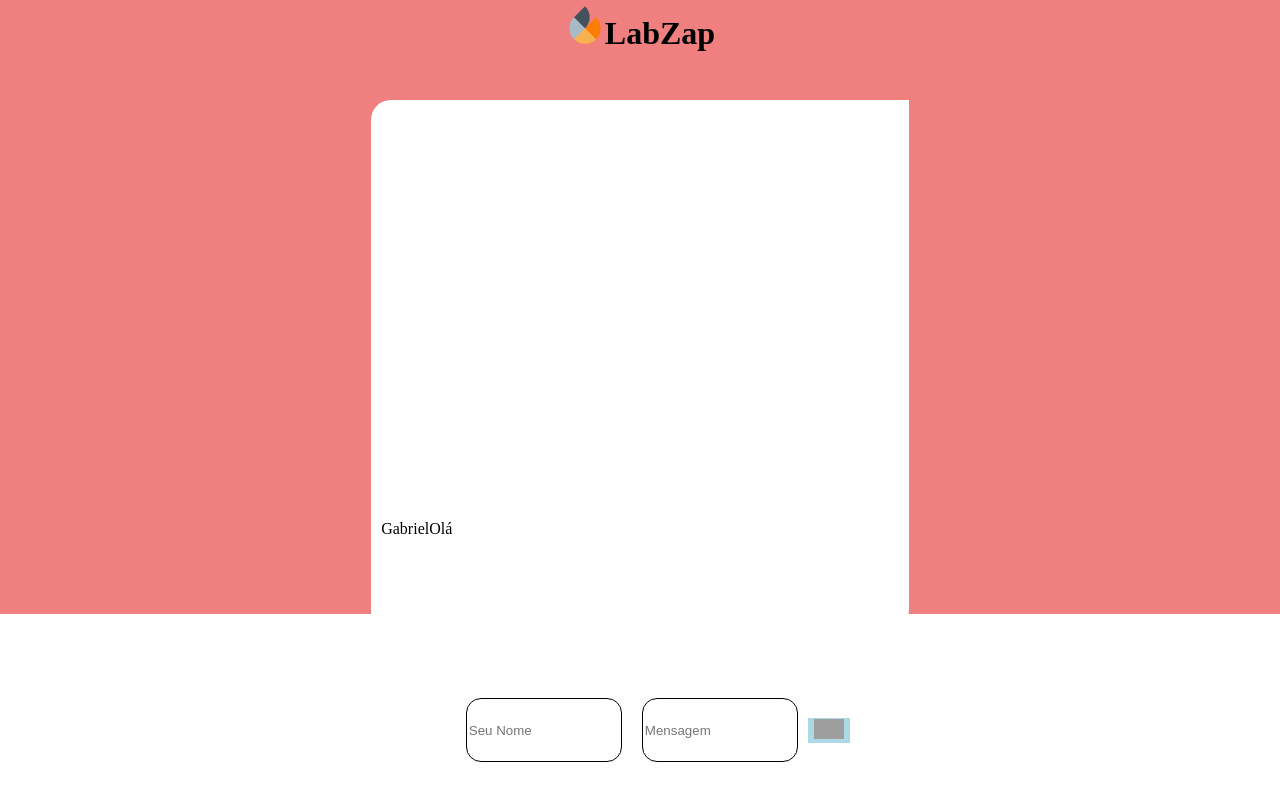
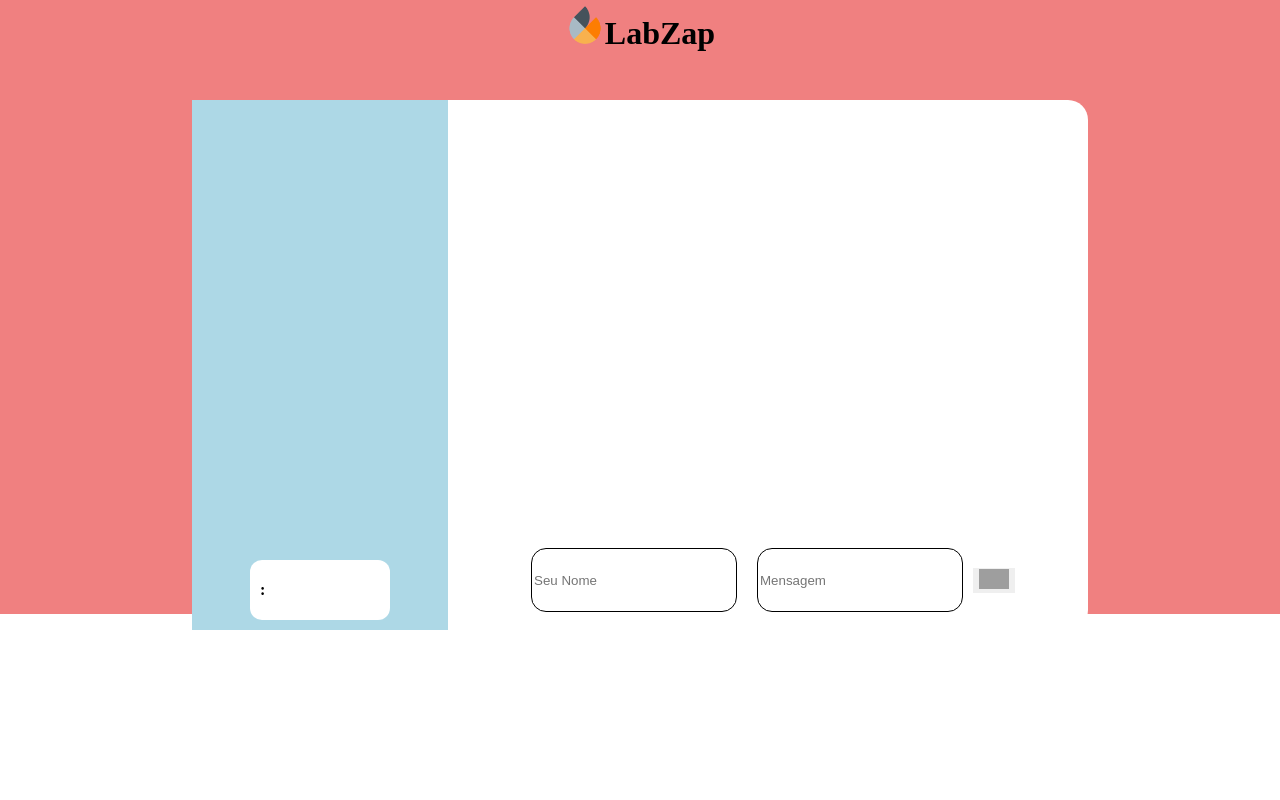
Before and after one commit to future4code/jemison-Gabriel-Carvalho, a React (Create React App) app in the folder modulo3/projeto-whatslab/whatslab/: page / in a window 1280 px wide. Built offline with nearby package versions, Linux system fonts and the light colour scheme; grey boxes are pictures that could not be loaded.

Commit message:
finalizado

```diff
--- a/modulo3/projeto-whatslab/whatslab/src/App.js
+++ b/modulo3/projeto-whatslab/whatslab/src/App.js
@@ -1,36 +1,102 @@
-import React from "react";
+import React, {useState} from "react";
 import './App.css'
 import Logo from './Img/labe-logo.jpg'
-import Chat from './Components/FormsInput/Inputs.js'
-import { Body, Principal, Header, Imagem, Titulo, Sessao} from './Components/Styles/Styled.js'
-import { Tela } from './Components/Mensagens/Mensagens.js'
+import { Body, Header, Imagem, Titulo, Sessao} from './Components/Styles/Styled.js'
+import {Fundo, Tela, Texto} from './Components/Styles/Mensagens.js'
+import {Forms} from './Components/Styles/InputStyle.js'
 
 function App() {
+
+  const [InputName, setInputName] = useState('')
+  const [InputMessage, setInputMessage] = useState('')
+  const [Dados, setDados] = useState(
+        [{
+            nome: '',
+            mensagem: ''
+     }])
+
+
+     const Enviar = () =>{
+        const novoDado ={nome: InputName, mensagem: InputMessage}
+        const mensagens = [...Dados, novoDado]
+        setDados(mensagens)
+    }
+
+    const renderizar = Dados.map((item, key) => {
+      return (
+
+        <Texto key={key}>
+
+          <span className="nome">{item.nome}:</span>
+          <span>{item.mensagem}</span>
+
+        </Texto>
+
+        )
+    })
+
+    const mudarCor = () =>{
+      <Tela>
+
+      </Tela>
+    }
+
+
+    // Funções de eventos
+
+
+    const handleInputName = (e) => {
+        setInputName(e.target.value)
+    }
+
+    const handleInputMessage = (e) => {
+        setInputMessage(e.target.value)
+    }
+
+
   return (
     <Body>
 
-      <Principal>
+
 
         <Header>
           <Imagem src={Logo} alt="Logo da Labenu" />
           <Titulo>LabZap</Titulo>
         </Header>
 
-        <Sessao>
+        <Sessao onClick={mudarCor}>
 
           <Tela>
+              <Fundo>
+                {renderizar}
+              </Fundo>
 
-            <Chat/>
+              <Forms>
+
+                <input
+                    placeholder="Seu Nome"
+                    value={InputName}
+                    onChange={handleInputName}
+
+                />
+                <input
+                    placeholder="Mensagem"
+                    value={InputMessage}
+                    onChange={handleInputMessage}
+
+                />
+                <button onClick={Enviar}>
+                    <img className="icone_enviar" src="https://img.icons8.com/ios/500/sent.png"/>
+                </button>
+
+              </Forms>
 
           </Tela>
 
 
+        </Sessao>
 
 
-
-        </Sessao>
-
-      </Principal>
 
     </Body>
   );
--- a/modulo3/projeto-whatslab/whatslab/src/Components/FormsInput/Inputs.js
+++ /dev/null
@@ -1,72 +0,0 @@
-import React, {useState} from "react"
-import './InputStyle.js'
-import {Forms} from './InputStyle.js'
-import {Texto} from '../Mensagens/Mensagens'
-
-function Chat(){
-
-
-    // Lógica da aplicação
-
-     const [InputName, setInputName] = useState('')
-     const [InputMessage, setInputMessage] = useState('')
-     const [Dados, setDados] = useState(
-        [{
-            nome: 'Gabriel',
-            mensagem: 'Olá'
-     }])
-
-
-     const Enviar = () =>{
-        const novoDado = [{nome: InputName, mensagem: InputMessage} ]
-        const mensagens = [...Dados, novoDado]
-        setDados(mensagens)
-    }
-
-    const renderizar = Dados.map((item, key) => {
-        return (
-            <Texto key={key}>
-                {item.nome}
-                {item.mensagem}
-            </Texto>
-        )
-    })
-
-
-    // Funções de eventos
-
-    const handleInputName = (e) => {
-        setInputName(e.target.value)
-    }
-
-    const handleInputMessage = (e) => {
-        setInputMessage(e.target.value)
-    }
-
-
-
-    return(
-        <main>
-            {renderizar}
-            <Forms>
-
-                <input
-                    placeholder="Seu Nome"
-                    value={InputName}
-                    onChange={handleInputName}
-                />
-                <input
-                    placeholder="Mensagem"
-                    value={InputMessage}
-                    onChange={handleInputMessage}
-                />
-                <button onClick={Enviar}>
-                    <img className="icone_enviar" src="https://img.icons8.com/ios/500/sent.png"/>
-                </button>
-
-            </Forms>
-        </main>
-    )
-}
-
-export default Chat
--- a/modulo3/projeto-whatslab/whatslab/src/Components/Mensagens/Mensagens.js
+++ /dev/null
@@ -1,23 +0,0 @@
-import styled from "styled-components";
-
-export const Tela = styled.div `
-    display: flex;
-    width: 60%;
-    height: 530px;
-    background-color: white;
-    align-items: flex-end;
-    margin: 0 auto;
-    border-radius: 20px 0px;
-`
-
-export const Texto = styled.div `
-    display: flex;
-    flex-direction: column ;
-    align-items:flex-start ;
-    width: 150px;
-    height: 100px;
-    background-color: white;
-    border-radius: 20px ;
-    margin: 10px;
-
-`
--- a/modulo3/projeto-whatslab/whatslab/src/Components/FormsInput/InputStyle.js
+++ b/modulo3/projeto-whatslab/whatslab/src/Components/Styles/InputStyle.js
@@ -4,10 +4,8 @@ export const Forms = styled.div `
     display: flex;
     align-items: center;
     justify-content: center;
-    width: 44%;
+    width: 100%;
     height: 100px;
-    position: absolute;
-    bottom: 20px;
 
     input{
         width: 200px;
@@ -31,6 +29,6 @@ export const Forms = styled.div `
 
     button{
         border: none;
-        background-color: lightblue;
+
     }
 `
--- /dev/null
+++ b/modulo3/projeto-whatslab/whatslab/src/Components/Styles/Mensagens.js
@@ -0,0 +1,39 @@
+import styled from "styled-components";
+
+export const Tela = styled.div `
+    display: flex;
+    width: 70%;
+    height: 530px;
+    background-color: white;
+    align-items: flex-end;
+    margin: 0 auto;
+    border-radius: 20px;
+`
+
+export const Fundo = styled.div `
+    display: flex;
+    flex-wrap: wrap;
+    align-items:flex-end ;
+    justify-content: center ;
+    width: 40%;
+    height: 100%;
+    background-color: lightblue;
+`
+
+
+export const Texto = styled.div `
+    display: flex;
+    justify-content: flex-start;
+    align-items: center ;
+    width: 140px;
+    height: 60px;
+    background-color: white;
+    border-radius: 12px ;
+    margin: 10px;
+
+    .nome{
+        margin: 10px;
+        text-align: left;
+        font-weight: bolder ;
+    }
+`
--- a/modulo3/projeto-whatslab/whatslab/src/Components/Styles/Styled.js
+++ b/modulo3/projeto-whatslab/whatslab/src/Components/Styles/Styled.js
@@ -4,13 +4,6 @@ export const Body = styled.div `
     width: 100%;
     height: 48vw;
     background-color: lightcoral;
-`
-
-export const Principal = styled.div `
-    margin: 0 auto;
-    width: 70%;
-    height: 20vw;
-
 `
 
 export const Header = styled.div `
@@ -32,11 +25,7 @@ export const Titulo = styled.h1 `
 `
 
 export const Sessao = styled.div `
-    display: flex;
     width: 100%;
-    height: 100px;
+    height: auto;
 
-    input {
-        width: 150px;
-    }
 `
```
